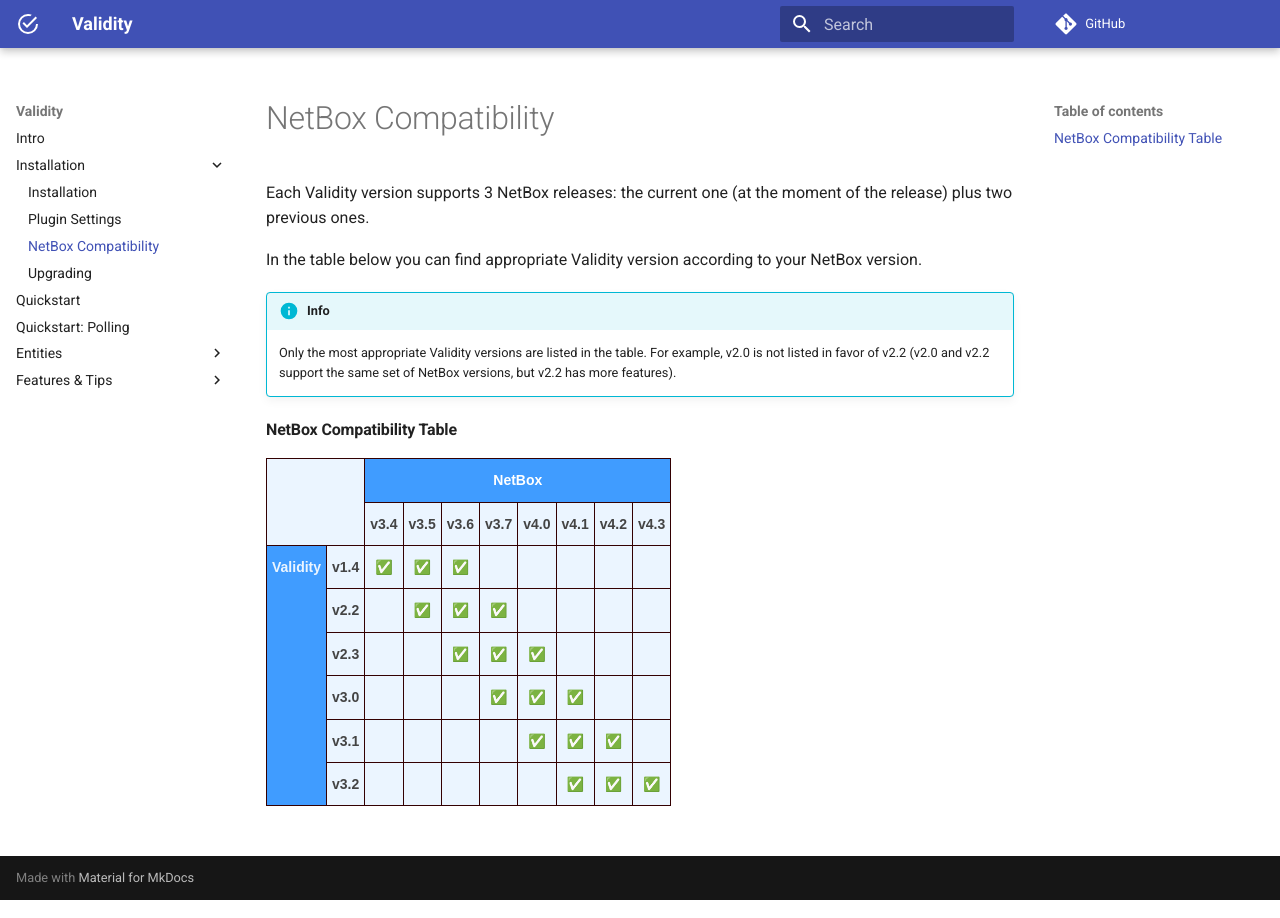
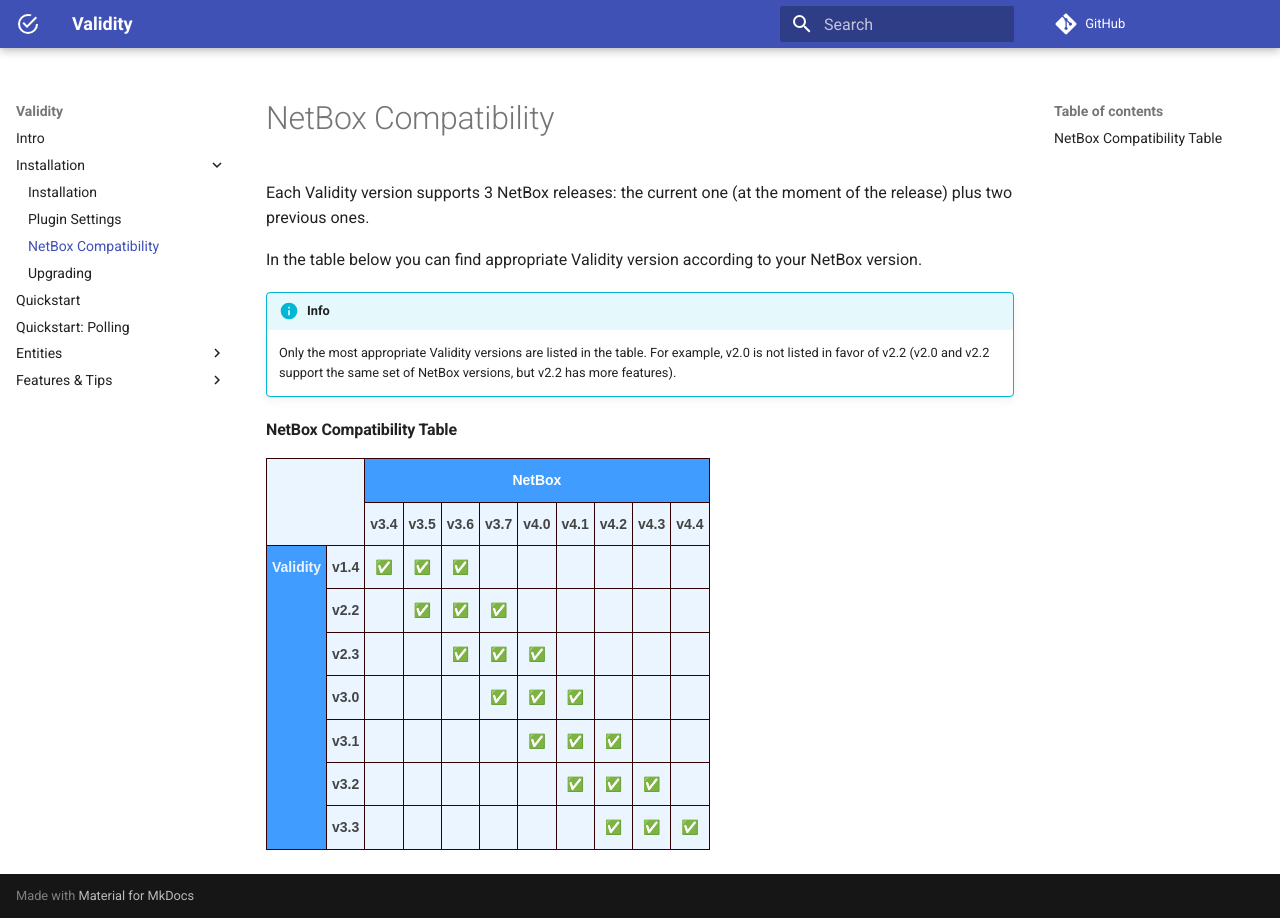
Before and after one commit to amyasnikov/validity, an MkDocs documentation site: the page built from docs/installation/netbox_compatibility.md, in a window 1280 px wide. Built offline with MkDocs 1.6.1 and Material for MkDocs 9.7.7, drawn with Linux system fonts in a browser that asks for light colours; comment, search, counter and statistics services are not loaded.

Commit message:
update docs for nb4.4

```diff
--- a/docs/installation/netbox_compatibility.md
+++ b/docs/installation/netbox_compatibility.md
@@ -26,7 +26,7 @@
 <table class="tg"><thead>
   <tr>
     <th class="tg-r82u" colspan="2" rowspan="2"></th>
-    <th class="tg-c6ba" colspan="8">NetBox<br></th>
+    <th class="tg-c6ba" colspan="9">NetBox<br></th>
   </tr>
   <tr>
     <th class="tg-5gjp">v3.4</th>
@@ -37,14 +37,16 @@
     <th class="tg-5gjp">v4.1</th>
     <th class="tg-5gjp">v4.2</th>
     <th class="tg-5gjp">v4.3</th>
+    <th class="tg-5gjp">v4.4</th>
   </tr></thead>
 <tbody>
   <tr>
-    <td class="tg-5iin" rowspan="6">Validity<br><br></td>
+    <td class="tg-5iin" rowspan="7">Validity<br><br></td>
     <td class="tg-c6ba">v1.4</td>
     <td class="tg-8g55">✅</td>
     <td class="tg-8g55">✅</td>
     <td class="tg-8g55">✅</td>
+    <td class="tg-8g55"></td>
     <td class="tg-8g55"></td>
     <td class="tg-8g55"></td>
     <td class="tg-8g55"></td>
@@ -61,6 +63,7 @@
     <td class="tg-8g55"></td>
     <td class="tg-8g55"></td>
     <td class="tg-8g55"></td>
+    <td class="tg-8g55"></td>
   </tr>
   <tr>
     <td class="tg-c6ba">v2.3</td>
@@ -69,6 +72,7 @@
     <td class="tg-8g55">✅</td>
     <td class="tg-8g55">✅</td>
     <td class="tg-8g55">✅</td>
+    <td class="tg-8g55"></td>
     <td class="tg-8g55"></td>
     <td class="tg-8g55"></td>
     <td class="tg-8g55"></td>
@@ -83,6 +87,7 @@
     <td class="tg-8g55">✅</td>
     <td class="tg-8g55"></td>
     <td class="tg-8g55"></td>
+    <td class="tg-8g55"></td>
   </tr>
   <tr>
     <td class="tg-c6ba">v3.1</td>
@@ -93,6 +98,7 @@
     <td class="tg-8g55">✅</td>
     <td class="tg-8g55">✅</td>
     <td class="tg-8g55">✅</td>
+    <td class="tg-8g55"></td>
     <td class="tg-8g55"></td>
   </tr>
   <tr>
@@ -105,5 +111,18 @@
     <td class="tg-8g55">✅</td>
     <td class="tg-8g55">✅</td>
     <td class="tg-8g55">✅</td>
+    <td class="tg-8g55"></td>
+  </tr>
+  <tr>
+    <td class="tg-c6ba">v3.3</td>
+    <td class="tg-8g55"></td>
+    <td class="tg-8g55"></td>
+    <td class="tg-8g55"></td>
+    <td class="tg-8g55"></td>
+    <td class="tg-8g55"></td>
+    <td class="tg-8g55"></td>
+    <td class="tg-8g55">✅</td>
+    <td class="tg-8g55">✅</td>
+    <td class="tg-8g55">✅</td>
   </tr>
 </tbody></table>
```
Also changed, not shown: README.md (+1 -1 lines), docs/installation/installation.md (+1 -4 lines).
